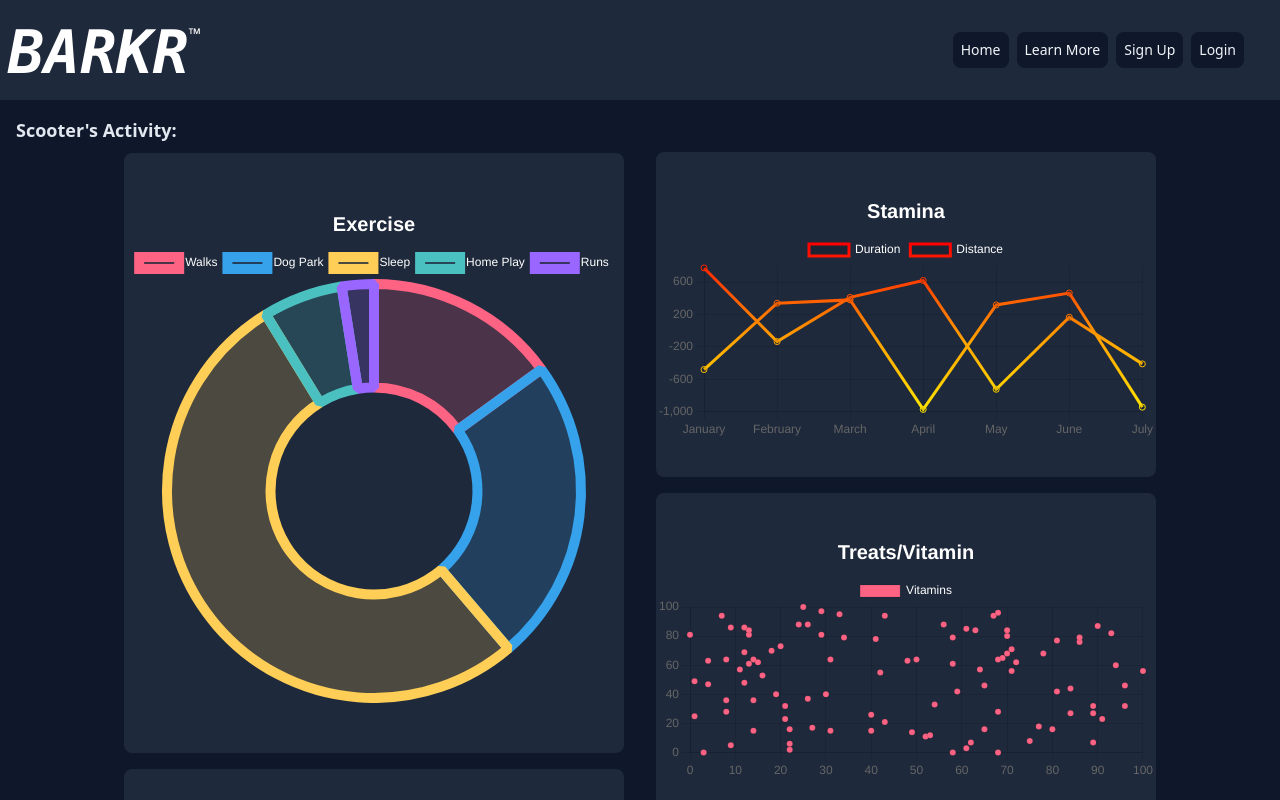
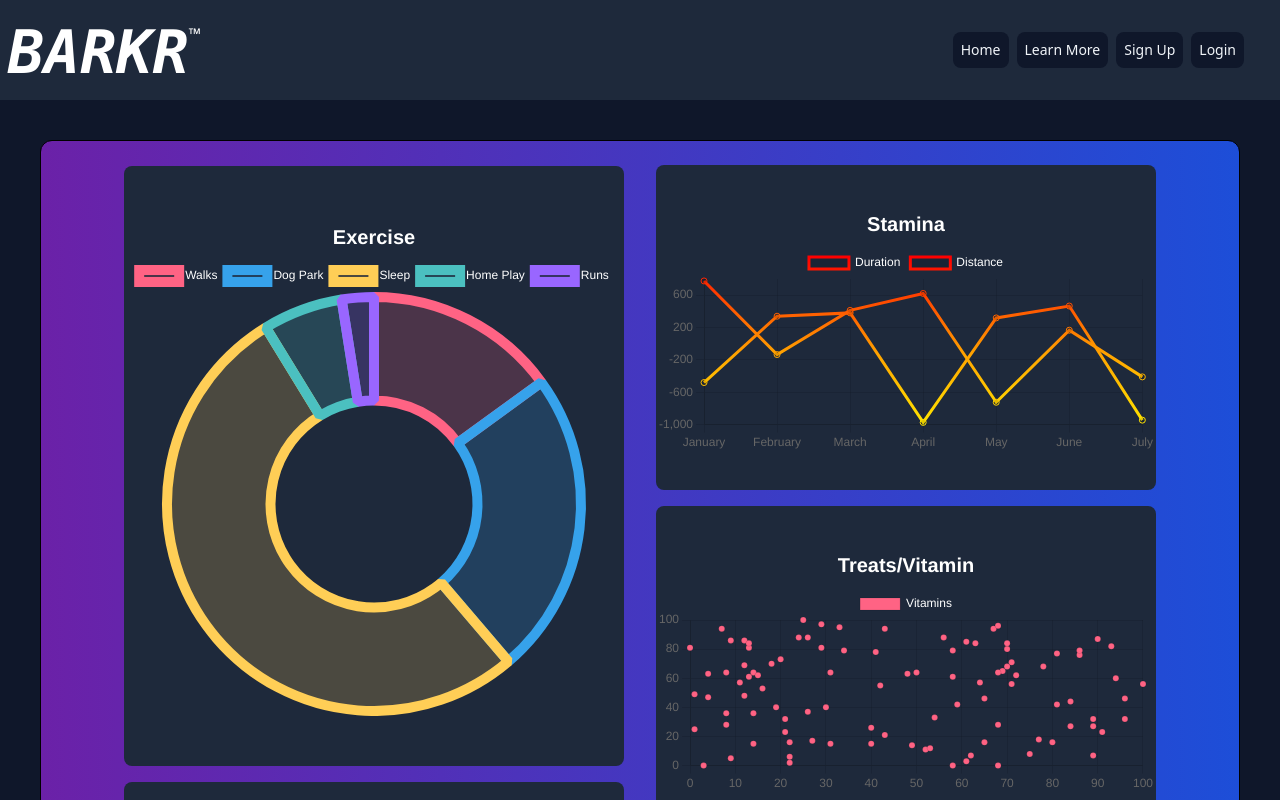
Before and after one commit to RosalvaMartinez/barkr, a React (Create React App) app in the folder client/: page /dashboard in a window 1280 px wide. Shown: the top 800 px of the page. Built offline with nearby package versions, Linux system fonts and the light colour scheme.

Commit message:
Update dashboard

```diff
--- a/client/src/pages/Dashboard.js
+++ b/client/src/pages/Dashboard.js
@@ -7,7 +7,7 @@ import { GradientChart2 } from "../components/GradientChart2";
 function Dashboard() {
     return (
         <>
-        <h1 className="font-sans font-extrabold text-slate-200 text-lg">Scooter's Activity:</h1>
+            <div className="flex border border-black justify-center place-items-center rounded-xl p-4 m-6 bg-gradient-to-r from-purple-800 to-blue-700 transition">
                 <div className="flex flex-col sm:flex-row sm:gap-8 sm:justify-center sm:place-items-center">
                     <div className="flex flex-col">
                         <div className="flex justify-center place-items-center bg-slate-800 rounded-lg my-2
@@ -49,6 +49,7 @@ function Dashboard() {
                         </div>
                     </div>
                 </div>
+            </div>
         </>
     )
 };
```
Lines whose indentation alone changed are shown as unchanged.
